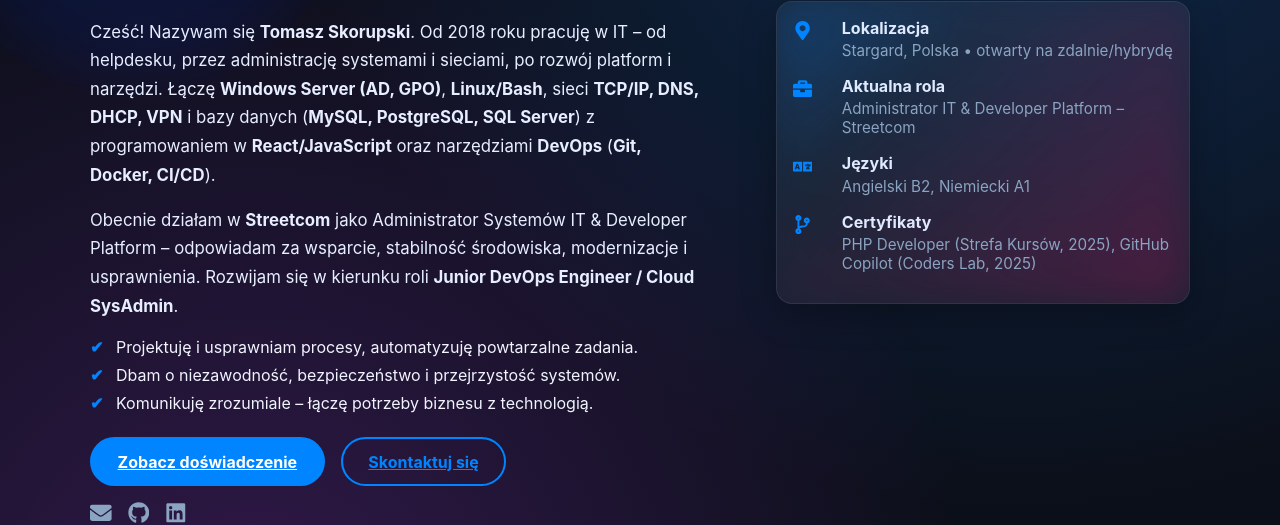
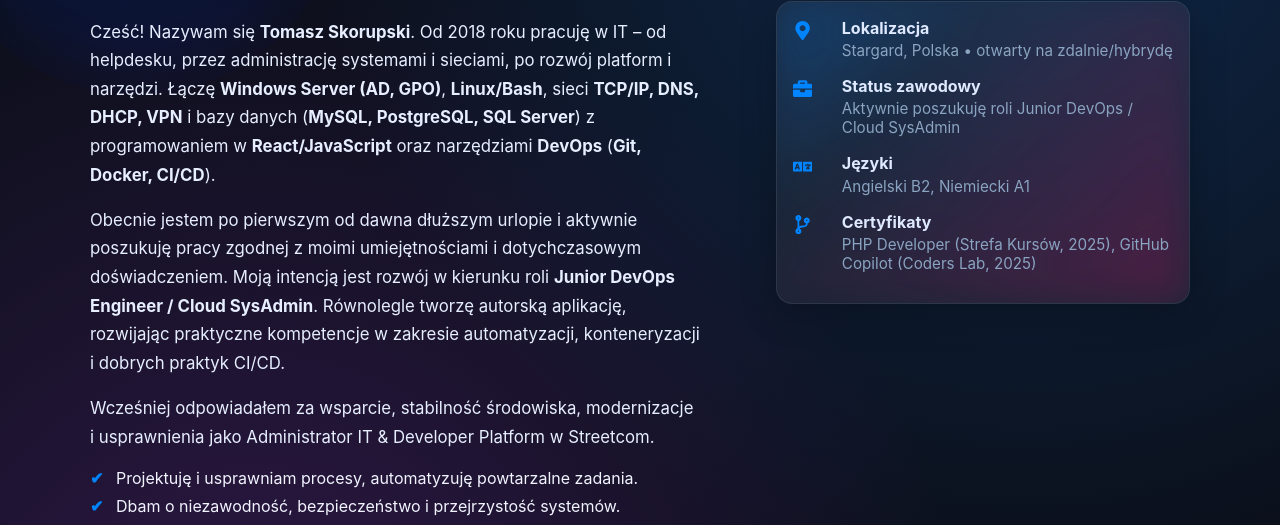
Before and after one commit to shellupski/Moja-strona, a React (Create React App) app: page /Moja-strona/about in a window 1280 px wide. Shown: the part 410-935 px from the top of the page. Built offline with nearby package versions, Linux system fonts and the light colour scheme.

Commit message:
ready but maybe i should change about me

```diff
--- a/src/components/About.css
+++ b/src/components/About.css
@@ -87,6 +87,47 @@
     gap: 1rem;
     flex-wrap: wrap;
     margin: 1.2rem 0 1rem;
+}
+
+/* Usunięcie podkreślenia w linkach-przyciskach tylko w sekcji About */
+.about__actions .btn,
+.about__actions .btn:link,
+.about__actions .btn:visited,
+.about__actions .btn:hover,
+.about__actions .btn:focus,
+.about__actions .btn:active {
+  text-decoration: none;
+}
+
+/* (Reszta z poprzedniej zmiany pozostaje bez zmian) */
+.about__actions .btn {
+  border-radius: 999px;
+  padding: 10px 18px;
+  font-weight: 600;
+}
+
+/* Wariant A: oba wypełnione, drugi lekko ciemniejszy – spójne i proste */
+.about__actions .btn--primary {
+  background: #2f80ff;            /* akcent */
+  color: #fff;
+  border: none;
+}
+.about__actions .btn--primary:hover { background: #1f6af0; }
+
+.about__actions .btn--outline {
+  background: #274b8f;            /* ten sam odcień, stonowany */
+  color: #fff;
+  border: none;
+}
+.about__actions .btn--outline:hover { background: #213f79; }
+
+/* Odstęp między przyciskami */
+.about__actions .btn + .btn { margin-left: 12px; }
+
+/* Fokus (dostępność) */
+.about__actions .btn:focus-visible {
+  outline: none;
+  box-shadow: 0 0 0 3px rgba(47,128,255,.35);
 }
 
 .btn {
--- a/src/components/About.js
+++ b/src/components/About.js
@@ -56,10 +56,10 @@ const About = () => {
                             <strong>DevOps</strong> (<strong>Git, Docker, CI/CD</strong>).
                         </p>
                         <p>
-                            Obecnie działam w <strong>Streetcom</strong> jako Administrator
-                            Systemów IT & Developer Platform – odpowiadam za wsparcie,
-                            stabilność środowiska, modernizacje i usprawnienia. Rozwijam się
-                            w kierunku roli <strong>Junior DevOps Engineer / Cloud SysAdmin</strong>.
+                            Obecnie jestem po pierwszym od dawna dłuższym urlopie i aktywnie poszukuję pracy zgodnej z moimi umiejętnościami i dotychczasowym doświadczeniem. Moją intencją jest rozwój w kierunku roli <strong>Junior DevOps Engineer / Cloud SysAdmin</strong>. Równolegle tworzę autorską aplikację, rozwijając praktyczne kompetencje w zakresie automatyzacji, konteneryzacji i dobrych praktyk CI/CD.
+                        </p>
+                        <p>
+                            Wcześniej odpowiadałem za wsparcie, stabilność środowiska, modernizacje i usprawnienia jako Administrator IT & Developer Platform w Streetcom.
                         </p>
 
                         <ul className="about__bullets">
@@ -105,8 +105,8 @@ const About = () => {
                         <div className="about__fact">
                             <FaBriefcase />
                             <div>
-                                <h4>Aktualna rola</h4>
-                                <p>Administrator IT & Developer Platform – Streetcom</p>
+                                <h4>Status zawodowy</h4>
+                                <p>Aktywnie poszukuję roli Junior DevOps / Cloud SysAdmin</p>
                             </div>
                         </div>
                         <div className="about__fact">
--- a/src/components/Home.js
+++ b/src/components/Home.js
@@ -128,12 +128,7 @@ export default function Home() {
                     </h2>
 
                     <p className="hero__lead">
-                        Pomagam firmom działać niezawodnie. Łączę administrację systemami
-                        Windows i Linux, sieci oraz bazy danych z praktykami DevOps
-                        (Docker, Git, CI/CD) i tworzeniem rozwiązań webowych. Modernizuję,
-                        automatyzuję i dbam o bezpieczeństwo oraz ciągłość działania.
-                        Obecnie rozwijam kompetencje DevOps i buduję aplikacje React/PWA.
-                    </p>
+                        Jestem specjalistą IT z szerokim przekrojem doświadczeń: administracja Windows/AD i Linux, sieci oraz bazy danych — sprawnie łączę różne technologie w praktyczne rozwiązania. Pracowałem przy modernizacji infrastruktury i usprawnianiu procesów, dbając o stabilność systemów i komfort użytkowników. Uczciwie: nie mam jeszcze komercyjnego doświadczenia DevOps; intensywnie się tego uczę i rozwijam własny projekt (Git, Docker, podstawowe pipeline’y CI/CD). Moje mocne strony to szybkie odnajdywanie się w nowych narzędziach, komunikacja, dokumentacja i ciągła chęć nauki. Jestem otwarty na zdalne role — nie tylko w obszarze DevOps, ale również w administracji/systemach i pokrewnych. Szukam miejsca, w którym będę mógł wnosić wartość od pierwszego dnia i równolegle rozwijać kompetencje chmurowe i automatyzacyjne.                    </p>
 
                     <div className="hero__cta">
                         <HashLink
```
